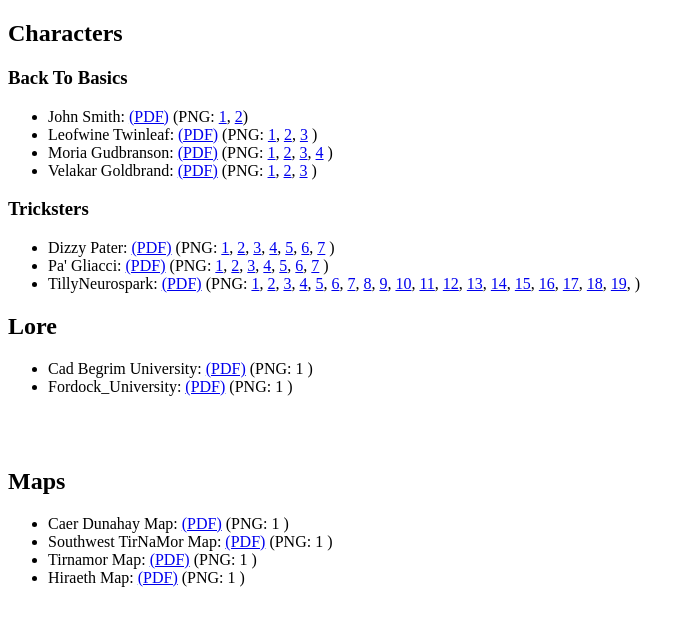
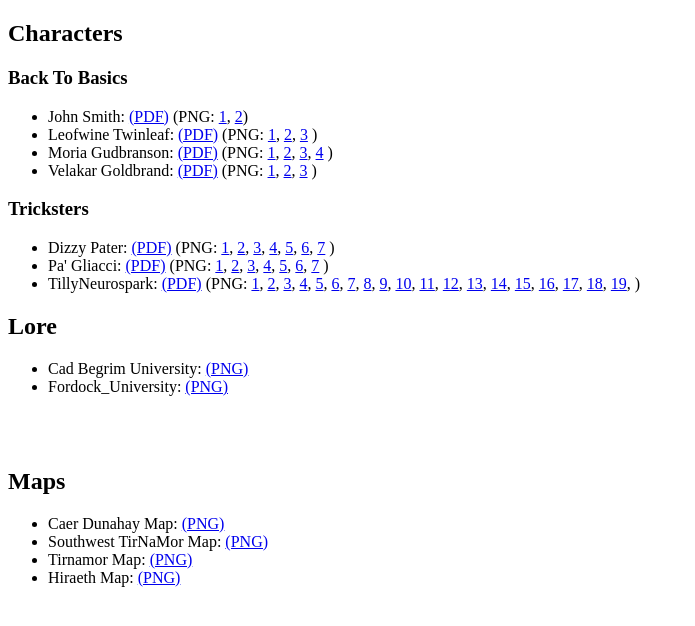
Before and after one commit to brentchiaramonti/ChaosCampaign, a plain HTML site: page index.html in a window 1280 px wide. Shown: the whole page, without its empty margins (0-695 px from the left). Drawn offline with Linux system fonts and the light colour scheme.

Commit message:
Removed PDF text in maps and lore

```diff
--- a/index.html
+++ b/index.html
@@ -71,28 +71,16 @@
         </ul>
         <h2>Lore</h2>
         <ul>
-            <li>Cad Begrim University: <a href="/ChaosCampaign/Lore/Cad_Begrim_University.html" target="_blank">(PDF)</a> (PNG:
-                1
-            )</li>
-            <li>Fordock_University: <a href="/ChaosCampaign/Lore/Fordock_University.html" target="_blank">(PDF)</a> (PNG:
-                1
-            )</li>
+            <li>Cad Begrim University: <a href="/ChaosCampaign/Lore/Cad_Begrim_University.html" target="_blank">(PNG)</a></li>
+            <li>Fordock_University: <a href="/ChaosCampaign/Lore/Fordock_University.html" target="_blank">(PNG)</a></li>
         </ul>
         <br>
         <br>
         <h2>Maps</h2>
         <ul>
-            <li>Caer Dunahay Map: <a href="/ChaosCampaign/Maps/CaerDunahayMap.png" target="_blank">(PDF)</a> (PNG:
-                1
-            )</li>
-            <li>Southwest TirNaMor Map: <a href="/ChaosCampaign/Maps/SouthwestTirNaMor.png" target="_blank">(PDF)</a> (PNG:
-                1
-            )</li>
-            <li>Tirnamor Map: <a href="/ChaosCampaign/Maps/Tirnamor.png" target="_blank">(PDF)</a> (PNG:
-                1
-            )</li>
-            <li>Hiraeth Map: <a href="/ChaosCampaign/Maps/HiraethMap.png" target="_blank">(PDF)</a> (PNG:
-                1
-            )</li>
+            <li>Caer Dunahay Map: <a href="/ChaosCampaign/Maps/CaerDunahayMap.png" target="_blank">(PNG)</a></li>
+            <li>Southwest TirNaMor Map: <a href="/ChaosCampaign/Maps/SouthwestTirNaMor.png" target="_blank">(PNG)</a></li>
+            <li>Tirnamor Map: <a href="/ChaosCampaign/Maps/Tirnamor.png" target="_blank">(PNG)</a></li>
+            <li>Hiraeth Map: <a href="/ChaosCampaign/Maps/HiraethMap.png" target="_blank">(PNG)</a></li>
     </body>
 </html>
```
